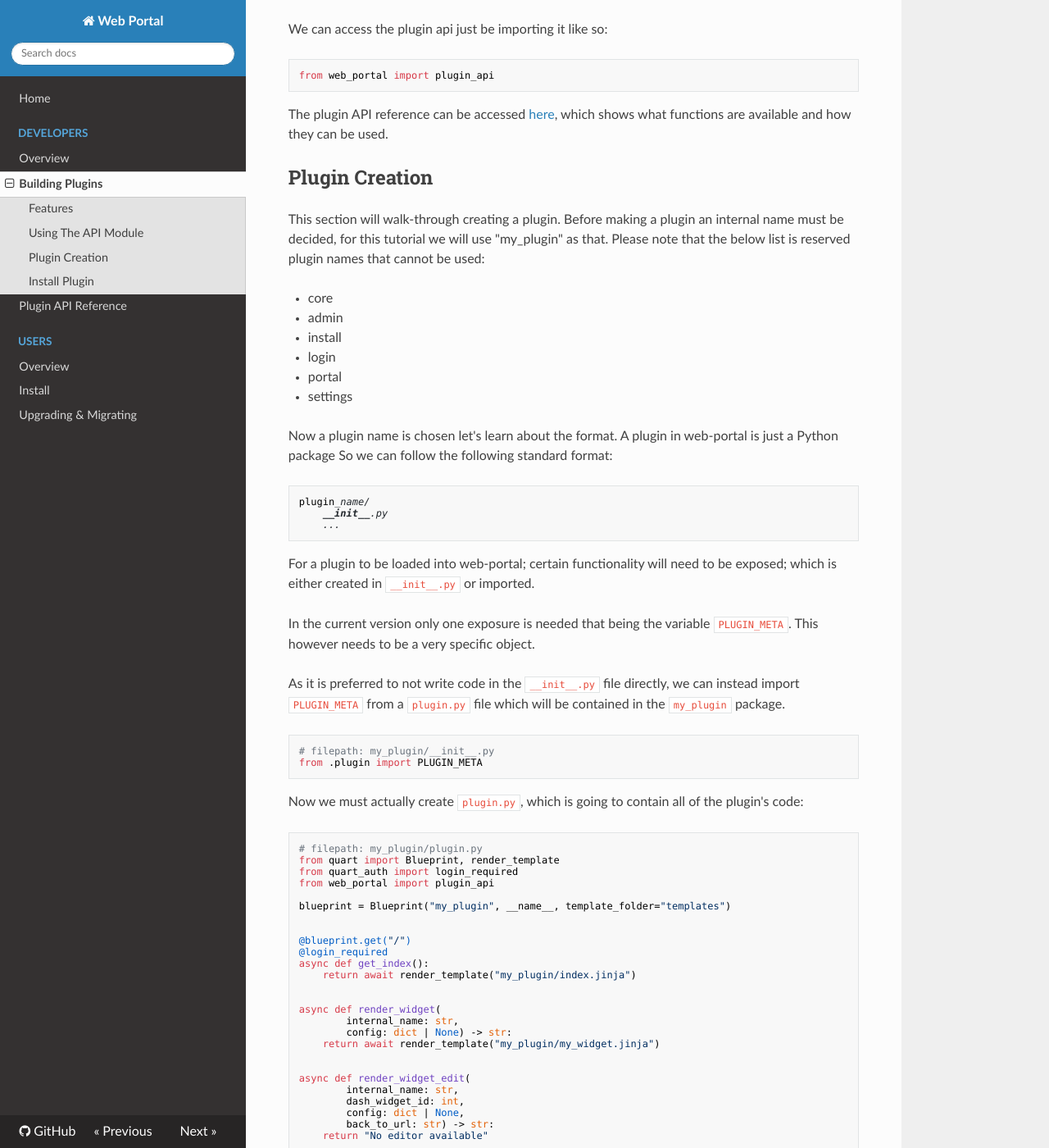
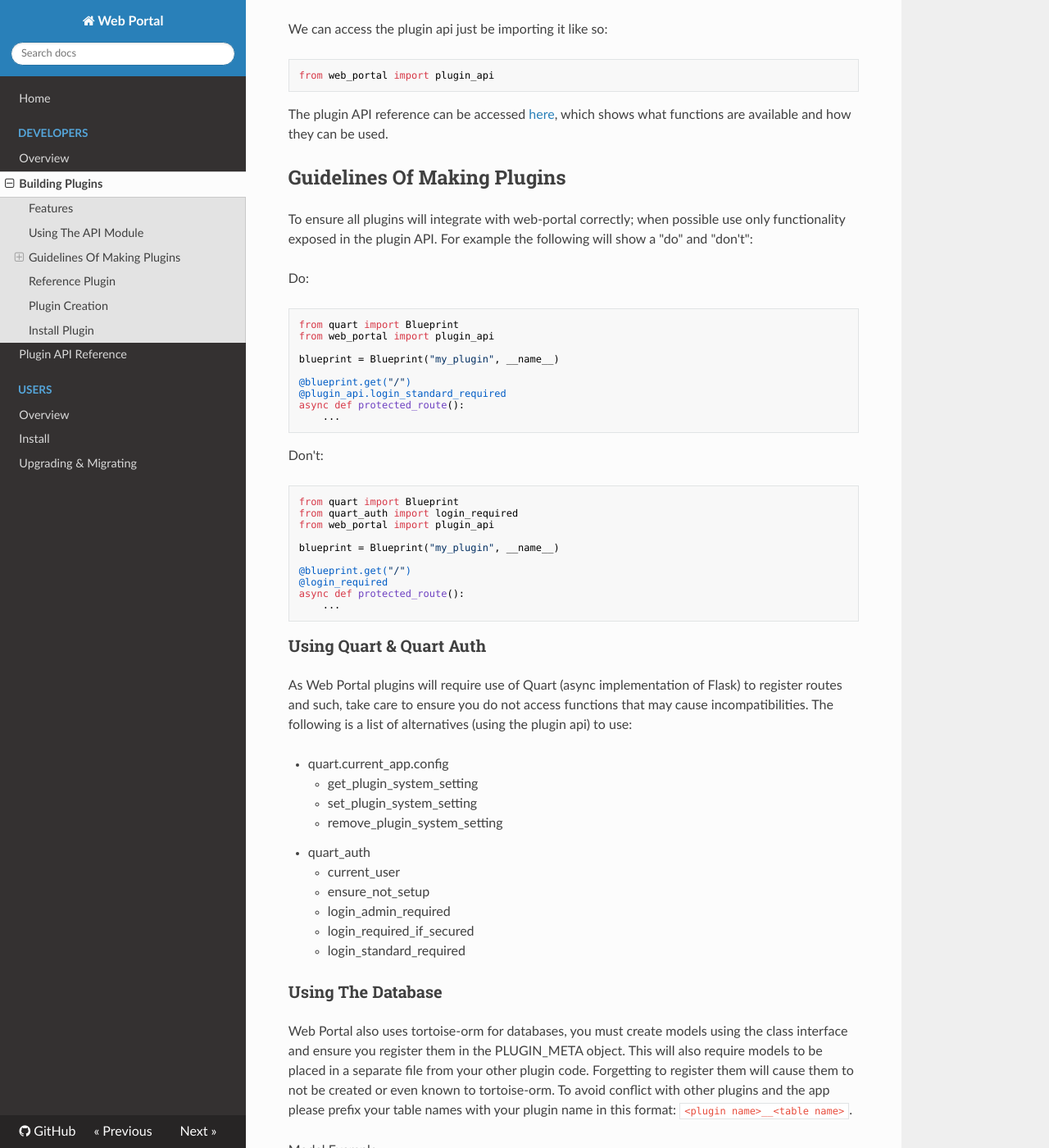
Before and after one commit to enchant97/web-portal, an MkDocs documentation site: the page built from docs/developers/building-plugins.md, in a window 1280 px wide and 1400 px high, scrolled down 512 px. Shown: the whole window at 82% size. Built offline with MkDocs 1.6.1, drawn with Linux system fonts in a browser that asks for light colours; nearby versions of some CDN libraries; some of the changed text lies outside the part shown.

Commit message:
add more dev docs

````diff
--- a/docs/developers/building-plugins.md
+++ b/docs/developers/building-plugins.md
@@ -18,8 +18,83 @@ from web_portal import plugin_api
 
 The plugin API reference can be accessed [here](plugin-reference.md), which shows what functions are available and how they can be used.
 
-## Plugin Creation
-This section will walk-through creating a plugin. Before making a plugin an internal name must be decided, for this tutorial we will use "my_plugin" as that. Please note that the below list is reserved plugin names that cannot be used:
+## Guidelines Of Making Plugins
+To ensure all plugins will integrate with web-portal correctly; when possible use only functionality exposed in the plugin API. For example the following will show a "do" and "don't":
+
+Do:
+
+```python
+from quart import Blueprint
+from web_portal import plugin_api
+
+blueprint = Blueprint("my_plugin", __name__)
+
+@blueprint.get("/")
+@plugin_api.login_standard_required
+async def protected_route():
+    ...
+```
+
+Don't:
+
+```python
+from quart import Blueprint
+from quart_auth import login_required
+from web_portal import plugin_api
+
+blueprint = Blueprint("my_plugin", __name__)
+
+@blueprint.get("/")
+@login_required
+async def protected_route():
+    ...
+```
+
+### Using Quart & Quart Auth
+As Web Portal plugins will require use of Quart (async implementation of Flask) to register routes and such, take care to ensure you do not access functions that may cause incompatibilities. The following is a list of alternatives (using the plugin api) to use:
+
+- quart.current_app.config
+    - get_plugin_system_setting
+    - set_plugin_system_setting
+    - remove_plugin_system_setting
+- quart_auth
+    - current_user
+    - ensure_not_setup
+    - login_admin_required
+    - login_required_if_secured
+    - login_standard_required
+
+### Using The Database
+Web Portal also uses tortoise-orm for databases, you must create models using the class interface and ensure you register them in the PLUGIN_META object. This will also require models to be placed in a separate file from your other plugin code. Forgetting to register them will cause them to not be created or even known to tortoise-orm. To avoid conflict with other plugins and the app please prefix your table names with your plugin name in this format: `<plugin name>__<table name>`.
+
+Model Example:
+
+```python
+# filepath: my_plugin/models.py
+from tortoise.fields import CharField, IntField
+from tortoise.models import Model
+
+
+class MyModel(Model):
+    id = IntField(pk=True)
+    name = TextField()
+
+    class Meta:
+        table = "my_plugin__my_model"
+```
+
+```python
+# filepath: my_plugin/...
+from . import models
+
+PLUGIN_META = PluginMeta(
+    db_models=[models],
+    ...
+)
+```
+
+### Reserved Names
+When naming your plugin these names are listed as reserved and must not be used:
 
 - core
 - admin
@@ -27,6 +102,21 @@ This section will walk-through creating a plugin. Before making a plugin an inte
 - login
 - portal
 - settings
+
+### Installing Other Packages
+If you are making a plugin and you have installed a package using pip (or another tool), it makes it incompatible with the official Docker image. There are several solutions:
+
+- Create a custom Docker image with the packages added
+- Warn users they cannot install the plugin when using Docker
+- Copy the package's code into the plugin folder (if the package's license allows)
+- Change your code to use the libraries bundles with the official install.
+
+## Reference Plugin
+If you are looking for a example plugin, well your in luck. Web Portal comes with a plugin called "core". You can use this as a good reference on how a plugin should be laid out.
+
+
+## Plugin Creation
+This section will walk-through creating a plugin. Before making a plugin an internal name must be decided, for this tutorial we will use "my_plugin" as that.
 
 Now a plugin name is chosen let's learn about the format. A plugin in web-portal is just a Python package So we can follow the following standard format:
 
@@ -52,14 +142,13 @@ Now we must actually create `plugin.py`, which is going to contain all of the pl
 ```python
 # filepath: my_plugin/plugin.py
 from quart import Blueprint, render_template
-from quart_auth import login_required
 from web_portal import plugin_api
 
 blueprint = Blueprint("my_plugin", __name__, template_folder="templates")
 
 
 @blueprint.get("/")
-@login_required
+@plugin_api.login_standard_required
 async def get_index():
     return await render_template("my_plugin/index.jinja")
 
--- a/docs/developers/plugin-reference.md
+++ b/docs/developers/plugin-reference.md
@@ -5,11 +5,20 @@ You can access them by importing them like this:
 
 ```python
 from web_portal.plugin_api import login_admin_required
+
+# Or
+
+from web_portal import plugin_api
 ```
+
+## Variables
+::: web_portal.plugin_api.current_user
 
 ## Route Decorators
 ::: web_portal.plugin_api.ensure_not_setup
 ::: web_portal.plugin_api.login_admin_required
+::: web_portal.plugin_api.login_required_if_secured
+::: web_portal.plugin_api.login_standard_required
 
 ## Settings Access
 ::: web_portal.plugin_api.get_plugin_system_setting
````
Also changed, not shown: docs/developers/index.md (+3 -0 lines), 1 other file.
